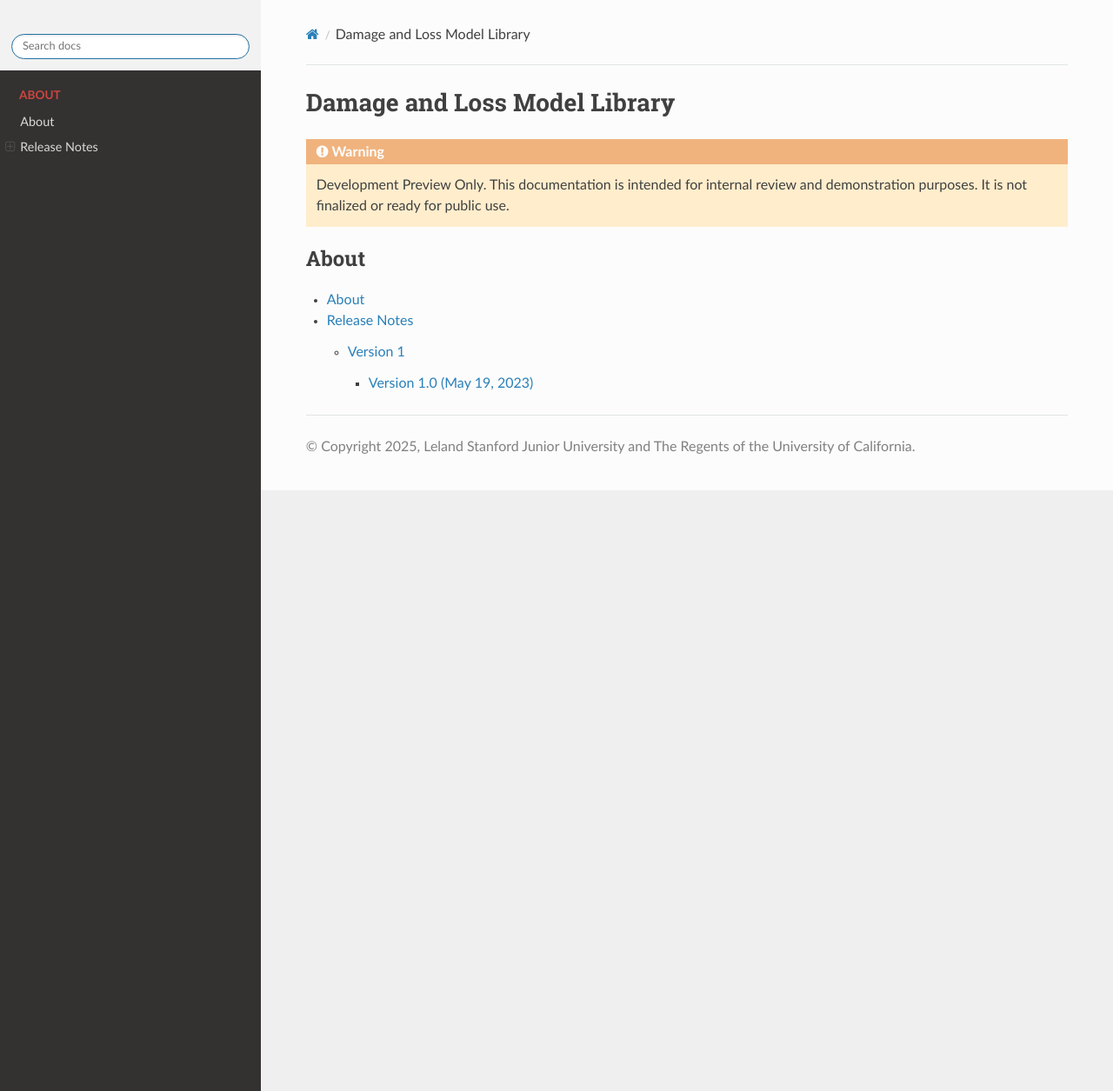
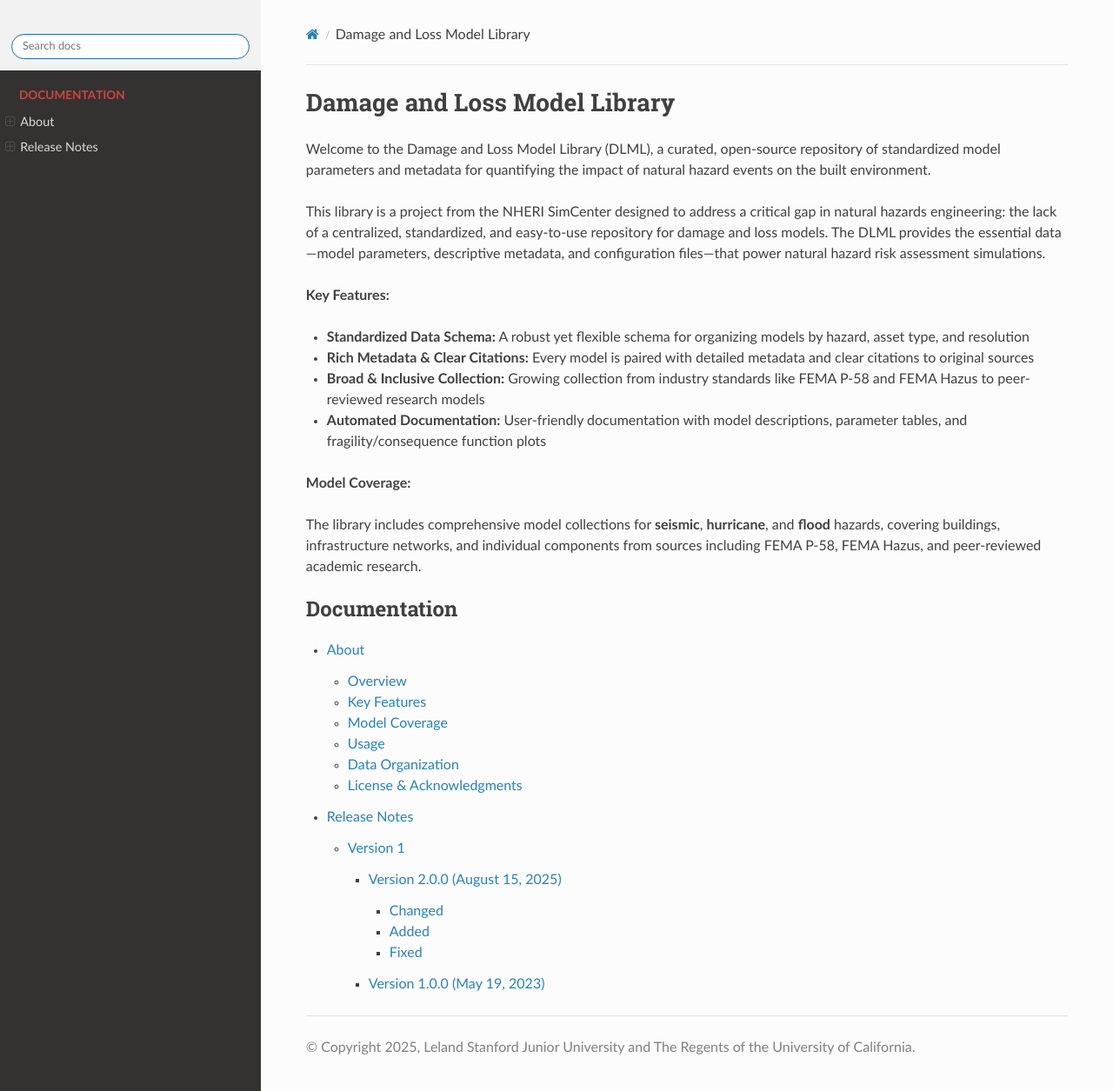
Before and after one commit to NHERI-SimCenter/DamageAndLossModelLibrary, a Sphinx documentation site: the page built from doc/source/index.rst, in a window 1280 px wide and 1255 px high. Shown: the whole window at 87% size. Built offline with Sphinx 7.4.7 and the Read the Docs theme 3.1.0, drawn with Linux system fonts in a browser that asks for light colours; pages that are not in the unit, such as notebooks, are missing from menus.

Commit message:
Revise core files before v2.0.0 release
- Completely rewrite the readme.md file
- Add a license file
- Add a changelog.md file
- Add v2 release notes to documentation
- Update the main index.rst and the about in the documentation
- Add basic project information to pyproject.toml

```diff
--- a/doc/source/about/about.rst
+++ b/doc/source/about/about.rst
@@ -1,11 +1,70 @@
 .. _about:
-
-.. admonition:: Coming soon
-
-   This section is under construction.
 
 *******
  About
 *******
 
-About the damage and loss model library.
+Overview
+========
+
+The Damage and Loss Model Library (DLML) is a project from the NHERI SimCenter designed to address a critical gap in natural hazards engineering: the lack of a centralized, standardized, and easy-to-use repository for damage and loss models. This library provides the essential data—model parameters, descriptive metadata, and configuration files—that power natural hazard risk assessment simulations.
+
+This curated, open-source repository contains standardized model parameters and metadata for quantifying the impact of natural hazard events on the built environment. The library serves as a comprehensive resource for researchers, practitioners, and engineers working in natural hazards risk assessment.
+
+Key Features
+============
+
+**Standardized Data Schema**
+    A robust yet flexible schema for organizing models by hazard, asset type, and resolution, making it easy to use data and supporting new contributions.
+
+**Rich Metadata & Clear Citations**
+    Every model is paired with detailed metadata and a clear citation to the original source, ensuring proper academic integrity and traceability.
+
+**Broad & Inclusive Collection**
+    A growing collection of models, from large-scale industry standards like **FEMA P-58** and **FEMA Hazus** to peer-reviewed models from the broader research community. The goal is to provide a home for all high-quality damage and loss models.
+
+**Automated Documentation**
+    The metadata and parameters are used to automatically generate a user-friendly documentation website, complete with model descriptions, parameter tables, and plots of fragility and consequence functions.
+
+Model Coverage
+==============
+
+The library includes comprehensive model collections across multiple hazards:
+
+**Seismic Models**
+    - FEMA P-58 2nd Edition building components
+    - Hazus Seismic Building models (v5.1 and v6.1)
+    - Hazus Seismic Infrastructure models (Power, Water, Transportation Networks)
+    - Hazus Seismic Building Subassembly models
+
+**Hurricane Models**
+    - Hazus Hurricane building models (v5.1)
+    - SimCenter Hurricane Wind Component Library with peer-reviewed research components
+
+**Flood Models**
+    - Hazus Flood building models (v6.1)
+
+Usage
+=====
+
+There are three primary ways to interact with the DLML:
+
+1. **Discover and Explore Models**: Use the documentation website to browse and understand available models
+2. **Perform Calculations with Pelicun**: Integrate with the SimCenter's Pelicun simulation engine for damage and loss calculations
+3. **Work with Raw Data**: Access the standardized CSV and JSON files directly from the repository
+
+Data Organization
+=================
+
+The library is structured in a clear hierarchy of ``hazard/asset_type/resolution/methodology``. Within each methodology:
+
+- **Model parameters** are stored in standardized CSV files (e.g., for fragility, loss, or consequences)
+- **Metadata** is provided in corresponding JSON files
+- **Configuration files** are included for integration with the Pelicun framework
+
+License & Acknowledgments
+=========================
+
+This library is distributed under the BSD 3-Clause license.
+
+This material is based upon work supported by the National Science Foundation under Grants No. 1612843 and 2131111. Any opinions, findings, and conclusions or recommendations expressed in this material are those of the authors and do not necessarily reflect the views of the National Science Foundation.
--- a/doc/source/index.rst
+++ b/doc/source/index.rst
@@ -4,14 +4,23 @@
  Damage and Loss Model Library
 ===============================
 
-.. warning::
+Welcome to the Damage and Loss Model Library (DLML), a curated, open-source repository of standardized model parameters and metadata for quantifying the impact of natural hazard events on the built environment.
 
-   Development Preview Only.
-   This documentation is intended for internal review and demonstration purposes.
-   It is not finalized or ready for public use.
+This library is a project from the NHERI SimCenter designed to address a critical gap in natural hazards engineering: the lack of a centralized, standardized, and easy-to-use repository for damage and loss models. The DLML provides the essential data—model parameters, descriptive metadata, and configuration files—that power natural hazard risk assessment simulations.
+
+**Key Features:**
+
+* **Standardized Data Schema:** A robust yet flexible schema for organizing models by hazard, asset type, and resolution
+* **Rich Metadata & Clear Citations:** Every model is paired with detailed metadata and clear citations to original sources
+* **Broad & Inclusive Collection:** Growing collection from industry standards like FEMA P-58 and FEMA Hazus to peer-reviewed research models
+* **Automated Documentation:** User-friendly documentation with model descriptions, parameter tables, and fragility/consequence function plots
+
+**Model Coverage:**
+
+The library includes comprehensive model collections for **seismic**, **hurricane**, and **flood** hazards, covering buildings, infrastructure networks, and individual components from sources including FEMA P-58, FEMA Hazus, and peer-reviewed academic research.
 
 .. toctree::
-   :caption: About
+   :caption: Documentation
    :maxdepth: 4
 
    about/about.rst
--- a/doc/source/release_notes/index.rst
+++ b/doc/source/release_notes/index.rst
@@ -13,4 +13,5 @@ Version 1
 .. toctree::
    :maxdepth: 2
 
-   v1.0
+   v2.0.0
+   v1.0.0
--- a/doc/source/release_notes/v1.0.rst
+++ b/doc/source/release_notes/v1.0.0.rst
@@ -1,7 +1,7 @@
 .. _changes_v1_0:
 
 ==========================
-Version 1.0 (May 19, 2023)
+Version 1.0.0 (May 19, 2023)
 ==========================
 
 Initial Release.
--- /dev/null
+++ b/doc/source/release_notes/v2.0.0.rst
@@ -0,0 +1,65 @@
+.. _changes_v2_0:
+
+=============================
+Version 2.0.0 (August 15, 2025)
+=============================
+
+This release marks a major milestone for the Damage and Loss Model Library and the beginning of a more frequent and structured release schedule. After more than two years of continuous development, ``v2.0.0`` introduces a significantly improved data schema, a host of new models, and a documentation system for model discovery.
+
+For a comprehensive overview of the library in its current state, please see our completely revamped README.md.
+
+Changed
+-------
+
+- **BREAKING:** The core data schema for models has been updated and rationalized to better support a wider range of hazards and asset types. Older custom tools that relied on the ``v1.0.0`` schema will need to be updated.
+
+  - Renamed ``loss_repair.csv`` files to ``consequence_repair.csv`` for consistency
+  - Updated loss measure units to use ratios instead of percentages for Hazus models
+  - Improved data validation and multilinear CDF handling in model generation scripts
+
+- **Code Quality:** Comprehensive code formatting and linting improvements using Ruff, enhancing maintainability and consistency across the entire codebase.
+
+Added
+-----
+
+- **Model Library Expansion:**
+
+  - **Hurricane Models:**
+
+    - Added complete building models for **Hazus Hurricane v5.1** (both original and coupled versions)
+    - Added **SimCenter Hurricane Wind Component Library** with comprehensive wind pressure components from peer-reviewed research
+
+  - **Flood Models:**
+
+    - Added complete building models for **Hazus Flood v6.1**
+
+  - **Seismic Infrastructure Models:**
+
+    - Added **Hazus Seismic Power Network** models (v5.1)
+    - Added **Hazus Seismic Water Network** models (v6.1)
+    - Added **Hazus Seismic Transportation Network** models (v5.1)
+    - Updated **Hazus Seismic Building** models to v6.1 (in addition to existing v5.1)
+    - Added **Hazus Seismic Building Subassembly** models (v5.1)
+
+- **Documentation System:**
+
+  - Added an automated documentation website built with Sphinx that allows for easy discovery and exploration of all models in the library
+  - Implemented custom Sphinx extensions for automatic generation of model documentation with fragility and consequence curves
+  - Added caching system for efficient documentation builds
+
+- **Metadata Enhancements:**
+
+  - Added rich metadata, including clear citations, for every model to ensure proper credit and academic integrity
+  - Enhanced model descriptions and parameter documentation
+
+- **Configuration Files:**
+
+  - Added Pelicun configuration files for all model libraries to facilitate integration with the Pelicun damage and loss assessment framework
+
+Fixed
+-----
+
+- Multiple bug fixes in Hazus model generation scripts and data processing
+- Corrected fragility parameters and damage state definitions across various model libraries
+- Fixed issues with multilinear CDF data validation and processing
+- Resolved metadata formatting and JSON structure issues
```
Also changed, not shown: CHANGELOG.md (added, +61 -0 lines), README.md (+55 -16 lines), pyproject.toml (+10 -0 lines), 1 other file.
